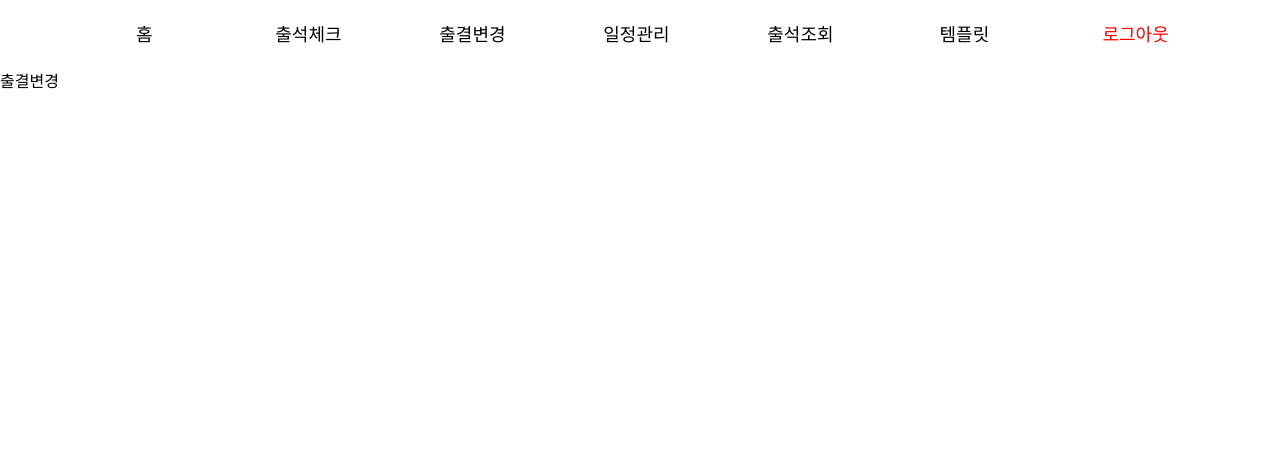
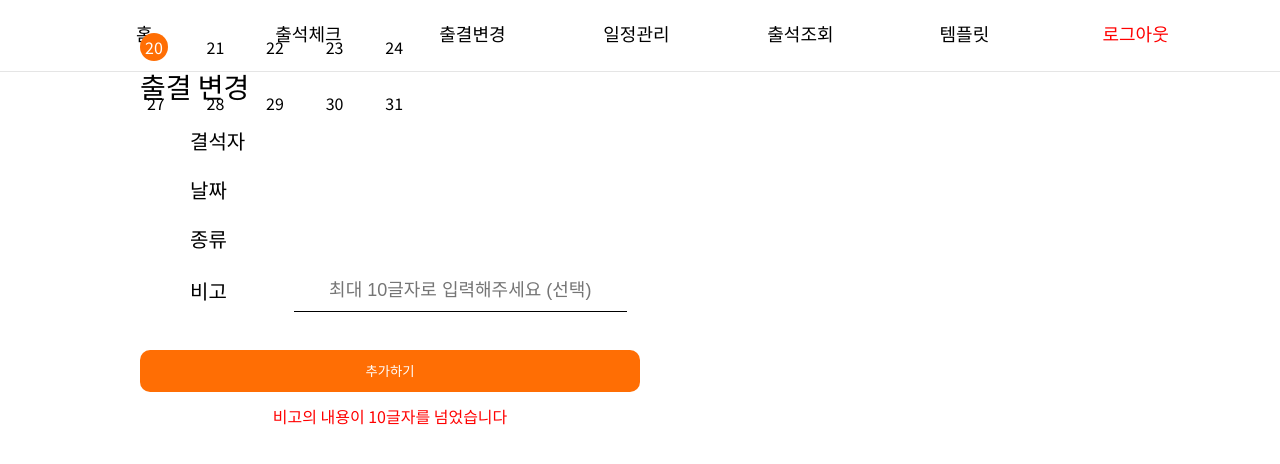
Before and after one commit to DSM-PICK/PICK2021-DESKTOP-CLIENT, a React (Create React App) app: page /attendancechange in a window 1280 px wide. Shown: the top 464 px of the page. Built offline with nearby package versions, Linux system fonts and the light colour scheme.

Commit message:
⚡️ :: (#28) 출결변경 퍼블리싱

```diff
--- a/src/components/AttendanceChange/AttendanceChange.tsx
+++ b/src/components/AttendanceChange/AttendanceChange.tsx
@@ -1,9 +1,42 @@
 import { FC } from "react";
+import Calendar from "../Calendar/Calendar";
+import * as S from "./styles";
+
 //출결 변경
 const AttendanceChange: FC = () => {
-    return (
-        <div>출결변경</div>
-    )
-}
+  return (
+    <S.Container>
+      <S.ACContainer>
+        <S.ACBox>
+        <S.Title>출결 변경</S.Title>
+          <S.ACColumn>
+            <S.ACTitle>결석자</S.ACTitle>
+            <S.AbsentsBox></S.AbsentsBox>
+          </S.ACColumn>
+          <S.ACColumn>
+            <S.ACTitle>날짜</S.ACTitle>
+            <S.DateBox></S.DateBox>
+          </S.ACColumn>
+          <S.ACColumn>
+            <S.ACTitle>종류</S.ACTitle>
+            <S.TypeBox></S.TypeBox>
+          </S.ACColumn>
+          <S.ACColumn>
+            <S.ACTitle>비고</S.ACTitle>
+            <S.NoteBox>
+                <S.NoteInput type="text" placeholder="최대 10글자로 입력해주세요 (선택)"/>
+            </S.NoteBox>
+          </S.ACColumn>
+          <S.AddButton type="button" value="추가하기"/>
+          <S.ErrorMessage>비고의 내용이 10글자를 넘었습니다</S.ErrorMessage>
+        </S.ACBox>
+        {/* <S.ACList> */}
+          <Calendar />
+        {/* </S.ACList> */}
+      </S.ACContainer>
+
+    </S.Container>
+  );
+};
 
 export default AttendanceChange;
--- a/src/components/AttendanceChange/styles.ts
+++ b/src/components/AttendanceChange/styles.ts
@@ -1 +1,99 @@
 import styled from "@emotion/styled";
+import { COLOR } from '../../style/index';
+
+export const Container = styled.div`
+    height: 90vh;
+    display: flex;
+    margin: 0 140px;
+`;
+
+export const ACContainer = styled.div`
+    width: 1440px;
+    height: 800px;
+    display: grid;
+    grid-template-columns: repeat(2, 1fr);
+    margin: auto;
+    grid-template-rows: 40% 60%;
+`;
+
+export const Title = styled.div`
+    font-size: 28px;
+    margin-bottom: 16px;
+`;
+
+export const ACBox = styled.div`
+    display: flex;
+    flex-direction: column;
+    width: 100%;
+    position: relative;
+`;
+
+export const AddButton = styled.input`
+    width: 100%;
+    background-color: ${COLOR.orange};
+    color: white;
+    border-radius: 10px;
+    height: 50px;
+    border: none;
+    cursor: pointer;
+    margin-top: 32px;
+`;
+
+export const ErrorMessage = styled.div`
+    width: 100%;
+    color: red;
+    text-align: center;
+    position: absolute;
+    bottom: 0;
+    transform: translateY(200%);
+`;
+
+export const ACColumn = styled.div`
+    height: 30px;
+    margin: 12px 0 12px 50px;
+    display: flex;
+    align-items: center;
+    /* &:nth-child(2) {
+        margin-bottom: 24px;
+    } */
+`;
+
+export const ACTitle = styled.div`
+    font-size: 20px;
+    width: 70px;
+    margin-right: 50px;
+    display: flex;
+    align-self: center;
+`;
+
+export const AbsentsBox = styled.div`
+
+`;
+
+export const DateBox = styled.div`
+
+`;
+
+export const TypeBox = styled.div`
+
+`;
+
+export const NoteBox = styled.div`
+    width: 100%;
+`;
+
+export const NoteInput = styled.input`
+    width: 95%;
+    height: 40px;
+    border: none;
+    border-bottom: 1px solid ${COLOR.black};
+    outline: none;
+    font-size: 18px;
+    text-align: center;
+`;
+
+//------------------------------------
+
+export const ACList = styled.div`
+
+`;
--- a/src/components/Header/styles.ts
+++ b/src/components/Header/styles.ts
@@ -1,4 +1,5 @@
 import styled from '@emotion/styled'
+import { COLOR } from '../../style/index';
 export const Container = styled.div`
     width: 100%;
     height: 72px;
@@ -6,6 +7,8 @@ export const Container = styled.div`
     justify-content: space-between;
     padding: 0 8%;
     box-sizing: border-box;
+    background-color: ${COLOR.white};
+    border-bottom: 1px solid #E5E5E5;
 `;
 export const RegisterContainer = styled(Container)`
     width: 904px;
--- a/src/router/MainRouter.tsx
+++ b/src/router/MainRouter.tsx
@@ -8,7 +8,7 @@ const MainRouter: FC = (): JSX.Element => {
         <Route exact path="/login" component={LoginPage} />
         <Route exact path="/manageschedule" component={ManageSchedulePage} />
         <Route exact path="/userinfo" component={UserInfoPage} />
-        <Route exact path="/attendancycheck" component={AttendanceCheckPage} />
+        <Route exact path="/attendancecheck" component={AttendanceCheckPage} />
         <Route exact path="/attendancechange" component={AttendanceChangePage } />
       </Switch>
     </>
--- a/src/style/globalStyles.ts
+++ b/src/style/globalStyles.ts
@@ -132,6 +132,6 @@ export const reset = css`
     list-style: none;
   }
   html{
-    background-color: white;
+    background-color: #ffffff;
   }
 `;
```
